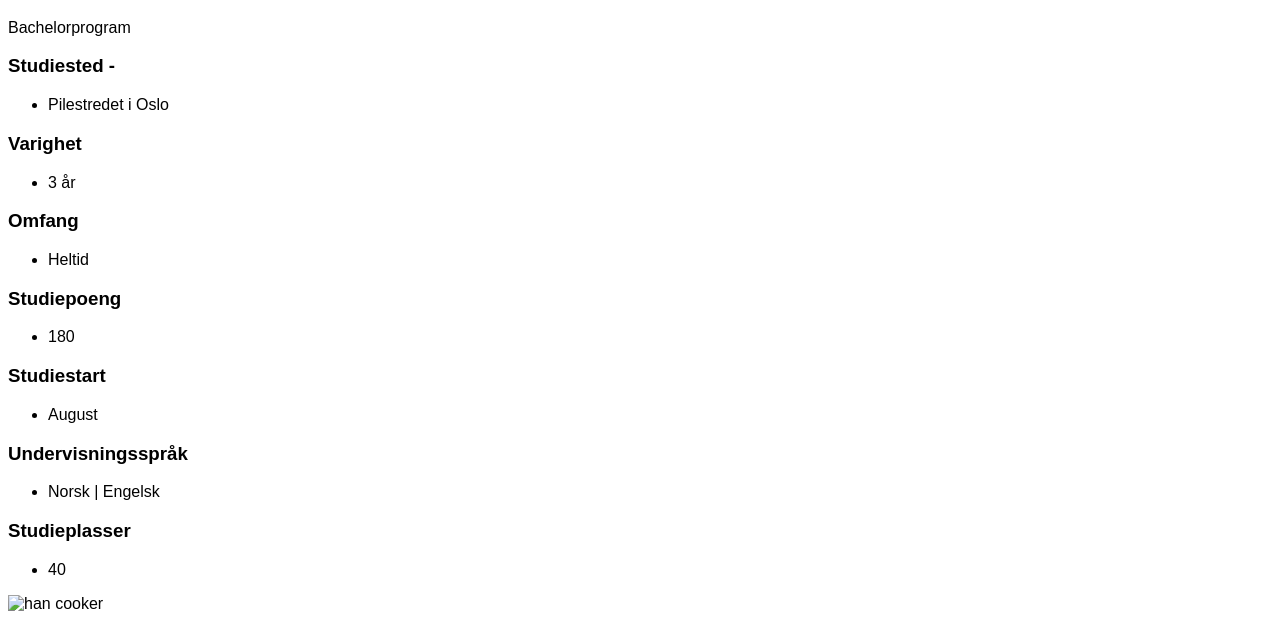
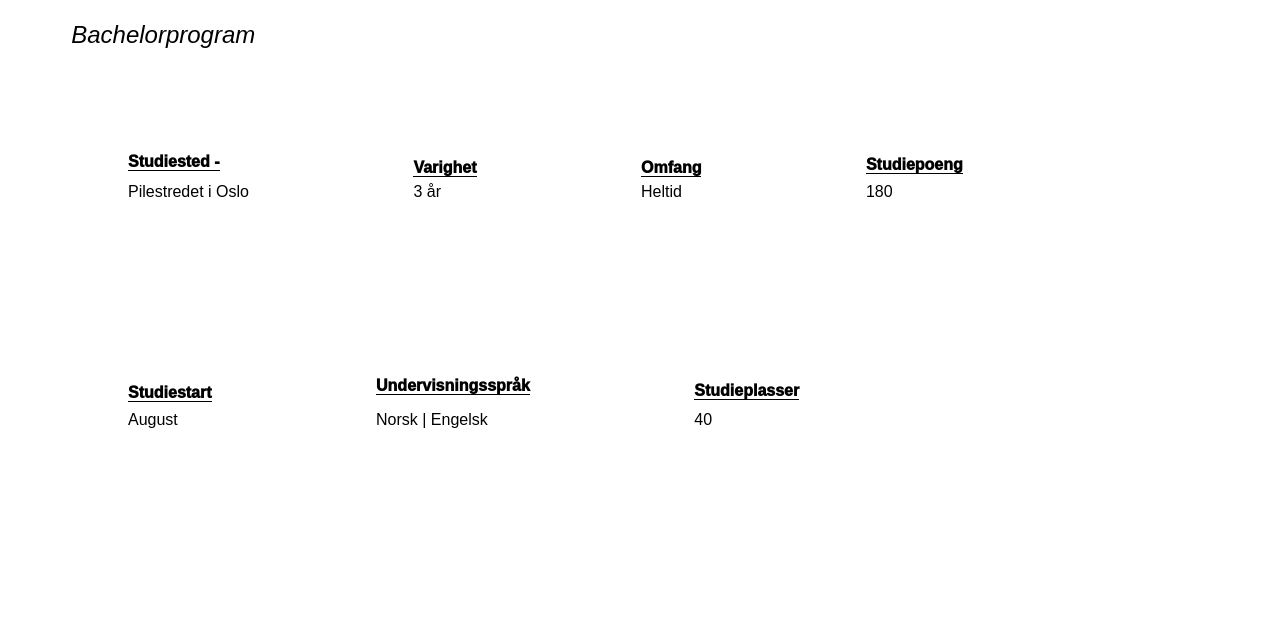
Before and after one commit to Lawko03/HjemmeEksamen, a plain HTML site: page index.html in a window 1280 px wide. Shown: the part 177-800 px from the top of the page. Drawn offline with Linux system fonts and the light colour scheme.

Commit message:
La til formelering for praktisk Info del

```diff
--- a/index.html
+++ b/index.html
@@ -21,49 +21,107 @@
 <h1>Matematisk modellering og datavitenskap – ingeniør</h1>
 
 
-<p>Bachelorprogram</p>
+<p id = "Bachelorprogram">Bachelorprogram</p>
+
+<div role = praktisk_info>
+
+    <ul class = "praktisk_info">
+
+            <li >
+                <span class = "praktisk_info">Studiested - </span>
+                <p>Pilestredet i Oslo</p></li>
+
+
+                <li>
+    <span class = "praktisk_info">Varighet </span>
+
+
+            <p>3 år</p>
+
+        </li>
+
+    <li>
+
+
+        <span class = "praktisk_info"> Omfang</span>
+        <p> Heltid</p>
+
+    </li>
+
+    <li>
+        <span class = "praktisk_info">Studiepoeng</span>
+
+
+            <p>180</p>
+        </li>
 
 
 
-<div role = praktisk_info>
-<h3 class = "praktisk_info">Studiested - </h3>
-    <ul>
-        <li ><p>Pilestredet i Oslo</p></li>
+    <li>
+    <span class = "praktisk_info">Studiestart</span>
+
+
+    <p>August</p></li>
+
+
+        <li>
+    <span class = "praktisk_info">Undervisningsspråk</span>
+
+
+        <p>Norsk | Engelsk </p></li>
+
+        <li>
+    <span class = "praktisk_info">Studieplasser</span>
+
+
+    <p>40</p></li>
+
     </ul>
 
-
-<h3 class = "praktisk_info">Varighet </h3>
-
-    <ul>
-        <li><p>3 år</p></li>
-    </ul>
-<h3 class = "praktisk_info"> Omfang</h3>
+</div>
 
 
-    <ul>
-        <li><p> Heltid</p></li>
-    </ul>
-<h3 class = "praktisk_info">Studiepoeng</h3>
 
-    <ul>
-    <li><p>180</p></li>
-    </ul>
-<h3 class = "praktisk_info">Studiestart</h3>
+<img id = "introbilde" src="https://www.oslomet.no/var/oslomet/storage/images/1/0/2/1/391201-36-nor-NO/17197440d538-matematisk-modellering-datavitenskap-bachelor.jpg" alt="studenter jobber med problemløsning"  >
 
-    <ul>
-    <li><p>August</p></li>
-    </ul>
-<h3 class = "praktisk_info">Undervisningsspråk</h3>
 
-    <ul>
-    <li><p>Norsk | Engelsk </p></li>
-    </ul>
-<h3 class = "praktisk_info">Studieplasser</h3>
+<div role = "oppsummering">
+<p id = "oppsummering">Få innsikt i matematiske modeller og datadrevne metoder som kan løse mange praktiske og samfunnsnyttige oppgaver.</p>
+</div>
 
-<ul>
-<li><p>40</p></li>
 
-</ul>
+
+<div role = "program_detaljer">
+
+
+
+
+
+
+    <div role = "Opptakskrav">
+
+
+                <span class="program_detaljer">Opptakskrav og poeng</span>
+            </h2>
+
+
+                            <p class="program_detaljer">For å søke på dette programmet
+                                 må du ha</p><ul class="program_detaljer"><li><a href="https://www.samordnaopptak.no/info/opptak/opptak-uhg/"><span>generell studiekompetanse
+                                    (samordnaopptak.no)</span></a> eller <a href="/studier/soknad-og-opptak/realkompetanse/realkompetanse-ingenior" class="a-link ezrichtext">
+                                <span>oppfylle kravene til realkompetanse</span></a></li><li>matematikk R1 og R2</li><li>fysikk 1</li></ul>
+                                <p class="a-paragraph grid-item normal ezrichtext">Det kan være konkurranse om plassene. Ved forrige opptak kom alle kvalifiserte søkere inn.</p>
+                                <p class="a-paragraph grid-item normal ezrichtext">Hvis du mangler generell studiekompetanse eller enkelte fag fra videregående skole, kan du søke på dette studiet om du har
+                                    <a href="https://www.oslomet.no/studier/tkd/forkurs-ingenior" class="a-link ezrichtext"><span>bestått ettårig forkurs for ingeniørutdanning</span></a>.
+                                </p>
+
+                </div>
+
+
+    </div>
+
+
+
+
 
 </div>
 
@@ -72,16 +130,6 @@
 
 
 
-
-<img src="professional-cook.jpg" alt="han cooker" width="600" height="400">
-
-    <h1 class="Header">Mattematisk Moddelering</h1>
-        <a href=""></a>
-        <img src="" alt="" width="30" height="30">
-
-    <h1>Title for something</h1>
-
-
 </body>
 
 
--- a/main.css
+++ b/main.css
@@ -5,13 +5,19 @@
 
 h1{
 
-    font-size: 45;
+    font-size: 55;
     margin-left: 5%;
     margin-top: 5%;
 
 }
 
+span{
 
+
+    font-weight: 1000;
+
+
+}
 
 .navbar{
     background-color: rgb(45, 137, 218);
@@ -49,3 +55,62 @@ h1{
 
 
 }
+
+
+.praktisk_info{
+
+
+
+    list-style-type:none;
+}
+
+.praktisk_info span {
+
+    border-bottom: 1px solid;
+}
+.praktisk_info p{margin-top: 10%;}
+.praktisk_info li{
+
+    margin-right: 1%;
+
+    display: inline-block;
+
+
+    margin: 5em;
+}
+
+
+
+#Bachelorprogram {
+
+    font-size: 150%;
+
+    font-style: oblique;
+
+    margin-left:5%;
+}
+
+
+#introbilde {
+
+
+
+    width: 75%;
+    margin: 7%;
+}
+
+
+
+#oppsummering {
+
+    margin: 5%;
+
+    font-size: 120%;
+    padding-top: 3%;
+
+    padding-bottom: 3%;
+
+    border-top: 1px solid #000;
+
+    border-bottom: 1px solid #000;
+}
```
